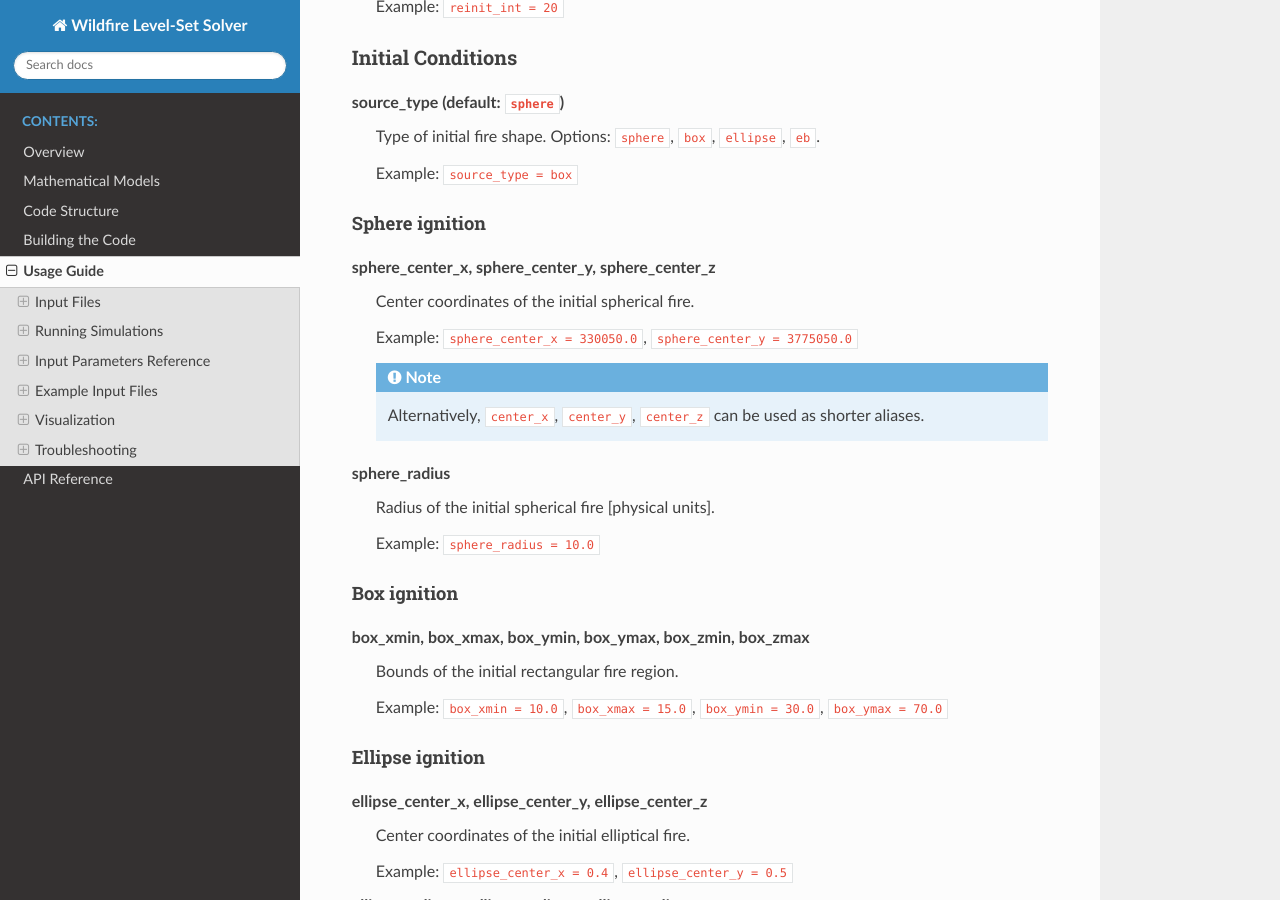
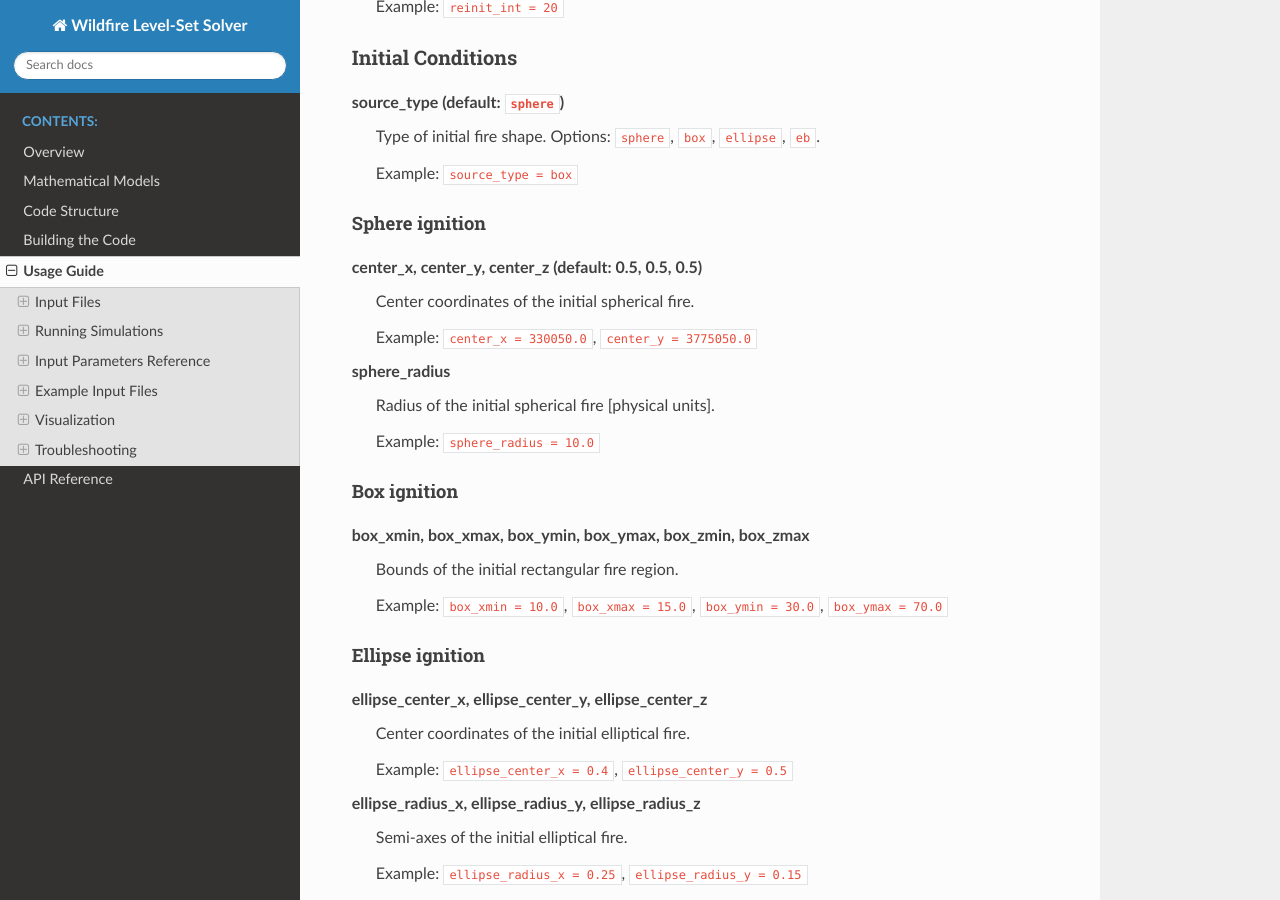
Before and after one commit to hgopalan/wildfire_levelset, a Sphinx documentation site: the page built from docs/usage.rst, in a window 1280 px wide and 900 px high, scrolled down 3781 px. Built offline with Sphinx 7.4.7 and the Read the Docs theme 3.1.0, drawn with Linux system fonts in a browser that asks for light colours; some of the changed text lies outside the part shown.

Commit message:
Address code review feedback: fix sphere center param names, Albini CMake note, farsite_spread description
Agent-Logs-Url: https://github.com/hgopalan/wildfire_levelset/sessions/48b14872-82a4-4c68-afc7-a766ea1a04d3

Co-authored-by: hgopalan <1108371+hgopalan@users.noreply.github.com>

```diff
--- a/docs/api_reference.rst
+++ b/docs/api_reference.rst
@@ -82,7 +82,7 @@ Computes FARSITE elliptical fire spread using Richards' (1990) model.
 
 * ``phi``: Level-set function (modified in-place)
 * ``vel``: Velocity field (wind)
-* ``farsite_spread``: Output array for spread displacements
+* ``farsite_spread``: Output array for per-cell elliptical spread displacements [x, y(, z) in physical units]
 * ``geom``: AMReX geometry object
 * ``dt``: Time step
 * ``rp``: Rothermel fuel parameters
--- a/docs/code_structure.rst
+++ b/docs/code_structure.rst
@@ -397,7 +397,10 @@ The code is designed to run on both CPU and GPU using AMReX's unified memory mod
 
 .. note::
    The Albini (1983) spotting model requires serial CPU execution and will abort
-   if built with OpenMP or GPU backends enabled.
+   if built with OpenMP or GPU backends enabled. Ensure the build is configured
+   without these backends::
+
+       cmake -S . -B build -DAMReX_OMP=OFF -DAMReX_GPU_BACKEND=NONE
 
 Build System
 ------------
--- a/docs/usage.rst
+++ b/docs/usage.rst
@@ -197,13 +197,10 @@ Initial Conditions
 Sphere ignition
 ~~~~~~~~~~~~~~~
 
-**sphere_center_x**, **sphere_center_y**, **sphere_center_z**
+**center_x**, **center_y**, **center_z** (default: 0.5, 0.5, 0.5)
   Center coordinates of the initial spherical fire.
 
-  Example: ``sphere_center_x = 330050.0``, ``sphere_center_y = 3775050.0``
-
-  .. note::
-     Alternatively, ``center_x``, ``center_y``, ``center_z`` can be used as shorter aliases.
+  Example: ``center_x = 330050.0``, ``center_y = 3775050.0``
 
 **sphere_radius**
   Radius of the initial spherical fire [physical units].
@@ -757,9 +754,9 @@ Basic Level-Set Simulation
     reinit_int = 20
 
     source_type = sphere
-    sphere_center_x = 50.0
-    sphere_center_y = 50.0
-    sphere_center_z = 0.5
+    center_x = 50.0
+    center_y = 50.0
+    center_z = 0.5
     sphere_radius = 5.0
 
     rothermel.fuel_model = FM1
@@ -788,9 +785,9 @@ FARSITE Ellipse Simulation
     plot_int = 10
 
     source_type = sphere
-    sphere_center_x = 330100.0
-    sphere_center_y = 3775100.0
-    sphere_center_z = 0.5
+    center_x = 330100.0
+    center_y = 3775100.0
+    center_z = 0.5
     sphere_radius = 10.0
 
     farsite.enable = 1
@@ -822,9 +819,9 @@ Terrain and Crown Fire Simulation
     plot_int = 25
 
     source_type = sphere
-    sphere_center_x = 330500.0
-    sphere_center_y = 3775500.0
-    sphere_center_z = 0.5
+    center_x = 330500.0
+    center_y = 3775500.0
+    center_z = 0.5
     sphere_radius = 20.0
 
     farsite.enable = 1
```
